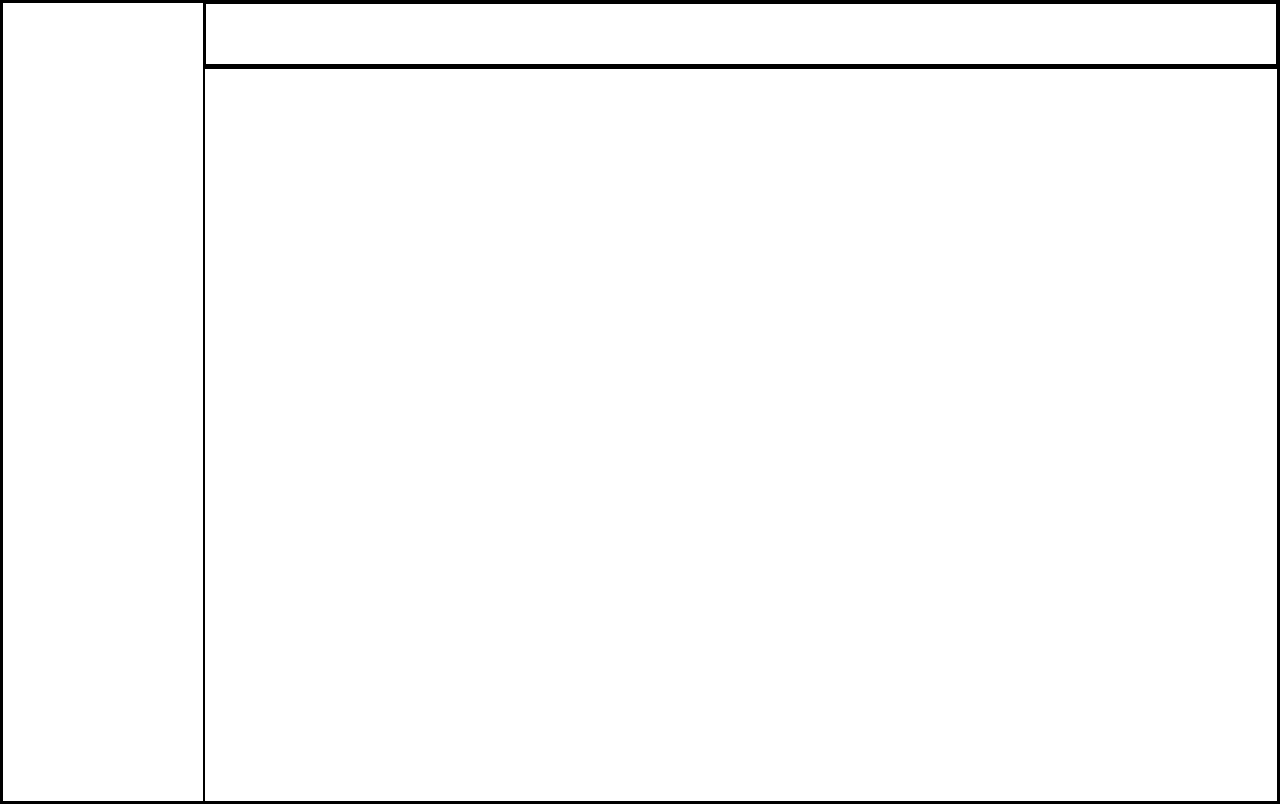
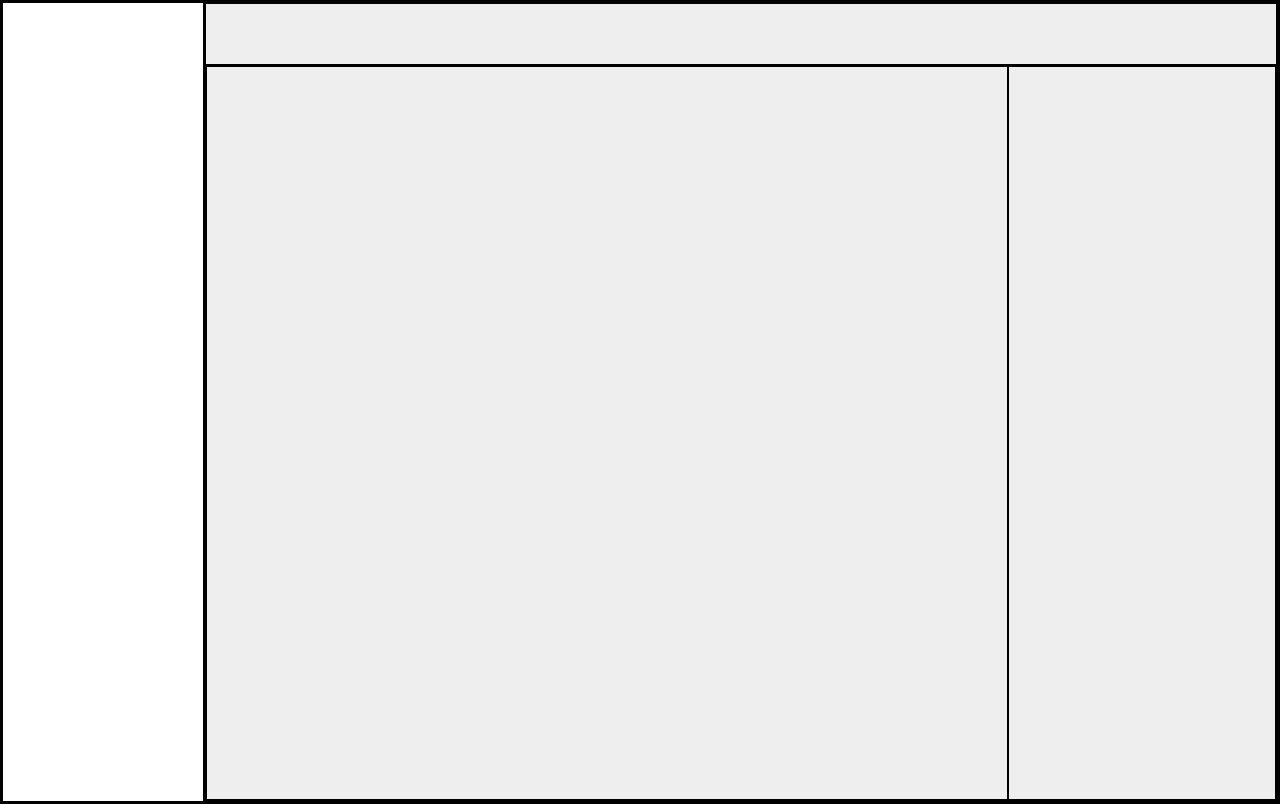
Before and after one commit to xie-mingda/flex-layout, a plain HTML site: page index.html in a window 1280 px wide. Drawn offline with Linux system fonts and the light colour scheme.

Commit message:
第三次提交

```diff
--- a/index.html
+++ b/index.html
@@ -26,24 +26,17 @@
     .column {
       flex-direction: column;
     }
-    .flex2 {
-      flex: 1;
-    }
   </style>
 </head>
 <body class="flex">
   <!-- 侧边栏 -->
   <div style="width:200px" class="baise"></div>
   <!-- 主区域 -->
-  <div class="baise flex1 column">
-    <!-- 头部栏 -->
-    <div style="height:60px" class="baise"></div>
-    <!-- 内容区 -->
-    <div class="flex2 baise flex">
-      <!-- 左区 -->
-      <div style="flex:3" class="baise"></div>
-      <!-- 右区 -->
-      <div style="flex:1" class="baise"></div>
+  <div class="flex1 flex column">
+    <div style="height:60px"></div>
+    <div class="flex1 flex">
+      <div style="flex:3"></div>
+      <div style="flex:1"></div>
     </div>
   </div>
 </body>
```
